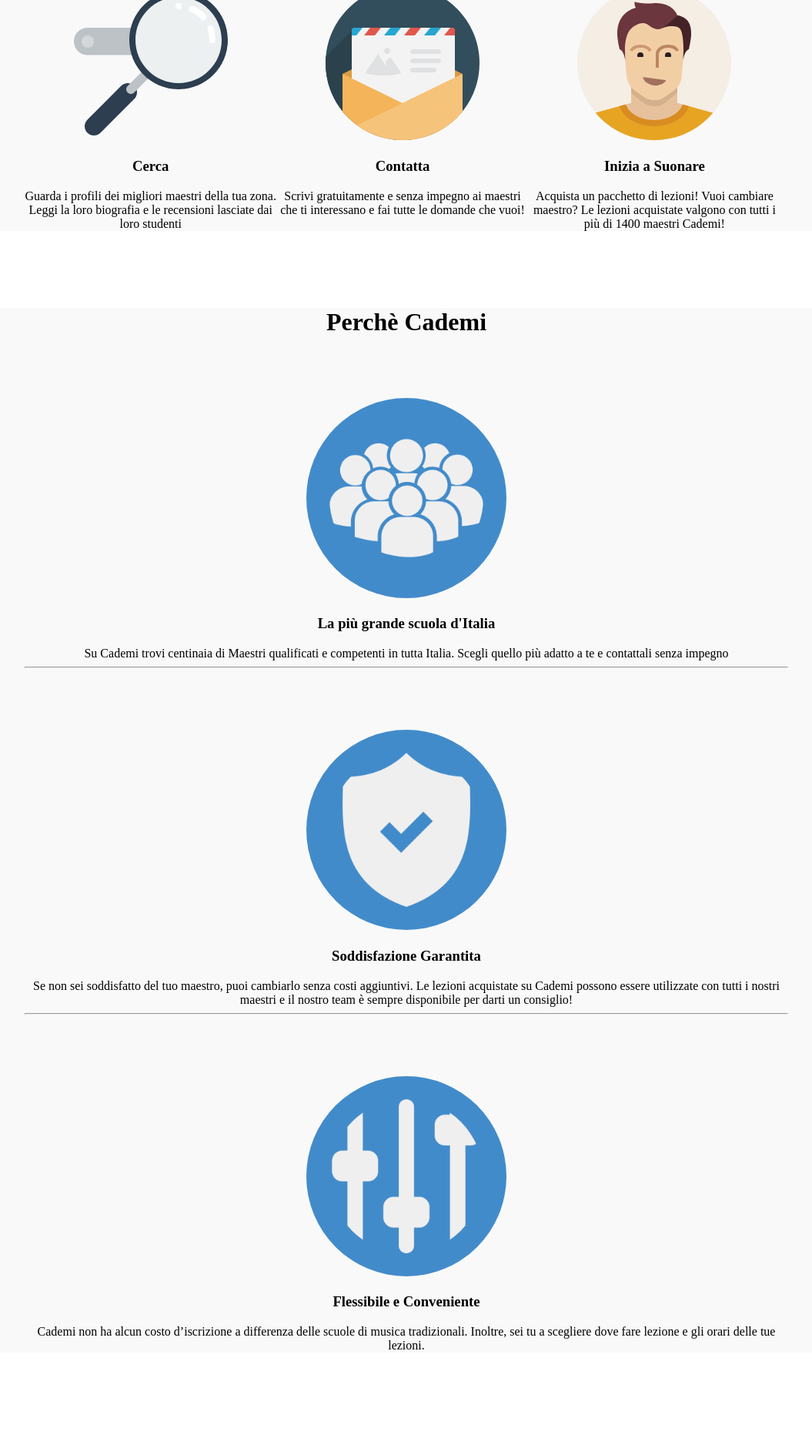
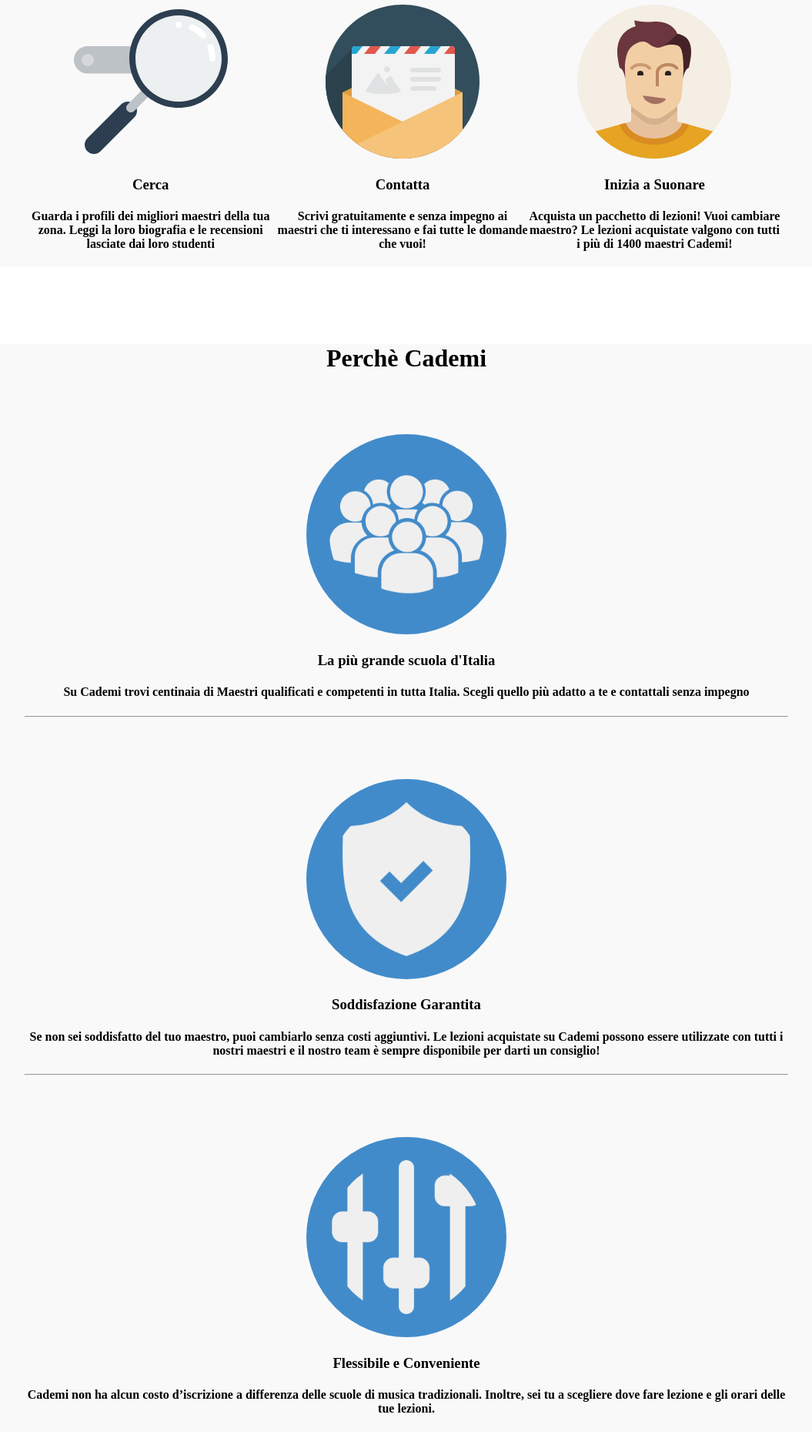
Before and after one commit to colmo0912/html-css-resp-wannabe-12bool, a plain HTML site: page index.html in a window 1280 px wide. Shown: the part 648-2516 px from the top of the page at 77% size, without its empty margins (112-1167 px from the left). Before the commit the page ends 2413 px from the top, so only its background shows below. Drawn offline with Linux system fonts and the light colour scheme.

Commit message:
aggiunto di_h4 e classi

```diff
--- a/index.html
+++ b/index.html
@@ -4,21 +4,25 @@
     <meta charset="utf-8">
     <meta name="viewport" content="width=device-width, initial-scale=1.0">
     <link rel="stylesheet" href="style.css">
+    <link rel="stylesheet" href="framework.css">
+
     <title>Boolean aCademy</title>
   </head>
   <body>
     <div id="lezioni" class="container">
       <div class="row">
         <h1>Lezioni dove vuoi tu</h1>
-        <div class="left">
+        <div class="left col-xs-12">
           <img src="img/icon/maps.png" alt="">
           <h3>A casa tua</h3>
           Scegli il tuo maestro preferito e prenota la prima lezione a casa tua, a casa del maestro o nel suo studio
         </div>
-        <div class="right">
+        <div class="right col-xs-12">
           <img src="img/icon/screen.png" alt="">
           <h3>Online</h3>
+          <h4>
             Impara senza muoverti da casa! Scegli da una vastissima lista di maestri abilitati all'insegnamento online, senza doverti preoccupare di distanze e spostamenti
+          </h4>
         </div>
       </div>
     </div>
@@ -26,20 +30,26 @@
     <div id="steps" class="container grey">
       <div class="row">
         <h1>Come Funziona</h1>
-        <div class="left">
+        <div class="left col-xs-12">
           <img src="img/search.svg" alt="">
           <h3>Cerca</h3>
+          <h4>
             Guarda i profili dei migliori maestri della tua zona. Leggi la loro biografia e le recensioni lasciate dai loro studenti
+          </h4>
         </div>
-        <div class="central">
+        <div class="central col-xs-12">
           <img src="img/letter.svg" alt="">
           <h3>Contatta</h3>
+          <h4>
             Scrivi gratuitamente e senza impegno ai maestri che ti interessano e fai tutte le domande che vuoi!
+          </h4>
         </div>
-        <div class="right">
+        <div class="right col-xs-12">
           <img src="img/male.svg" alt="">
           <h3>Inizia a Suonare</h3>
+          <h4>
             Acquista un pacchetto di lezioni! Vuoi cambiare maestro? Le lezioni acquistate valgono con tutti i più di 1400 maestri Cademi!
+          </h4>
         </div>
       </div>
     </div>
@@ -47,22 +57,33 @@
     <div id="why" class="container grey">
       <div class="row">
         <h1>Perchè Cademi</h1>
-        <div class="first">
+        <div class="first col-xs-12">
           <img src="img/icon/profile.png" alt="">
           <h3>La più grande scuola d'Italia</h3>
-          Su Cademi trovi centinaia di Maestri qualificati e competenti in tutta Italia. Scegli quello più adatto a te e contattali senza impegno
+          <div class="why_h4">
+            <h4>Su Cademi trovi centinaia di Maestri qualificati e competenti in tutta Italia. Scegli quello più adatto a te e contattali senza impegno</h4>
+          </div>
           <hr>
         </div>
-        <div class="second">
+        <div class="second col-xs-12">
           <img src="img/icon/secure.png" alt="">
           <h3>Soddisfazione Garantita</h3>
+          <div class="why_h4">
+            <h4>
               Se non sei soddisfatto del tuo maestro, puoi cambiarlo senza costi aggiuntivi. Le lezioni acquistate su Cademi possono essere utilizzate con tutti i nostri maestri e il nostro team è sempre disponibile per darti un consiglio!
+            </h4>
+          </div>
+
           <hr>
         </div>
-        <div class="third">
+        <div class="third col-xs-12">
           <img src="img/icon/flex.png" alt="">
           <h3>Flessibile e Conveniente</h3>
+          <div class="why_h4">
+            <h4>
               Cademi non ha alcun costo d’iscrizione a differenza delle scuole di musica tradizionali. Inoltre, sei tu a scegliere dove fare lezione e gli orari delle tue lezioni.
+            </h4>
+          </div>
         </div>
       </div>
     </div>
```
Lines whose indentation alone changed are shown as unchanged.
